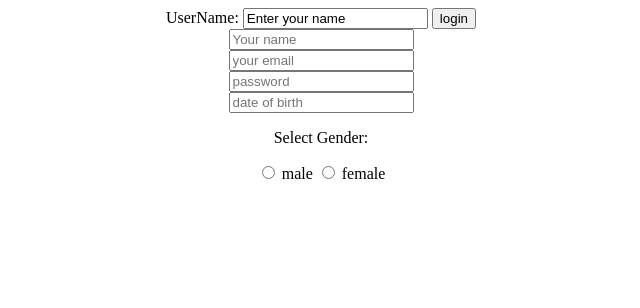
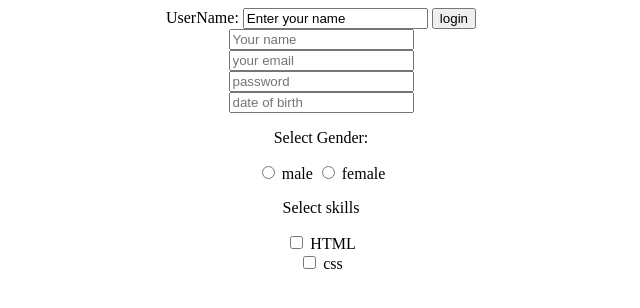
Before and after one commit to MalleswariGoda03/git, a plain HTML site: page forms.html in a window 1280 px wide. Shown: the whole page, without its empty margins (319-959 px from the left). Drawn offline with Linux system fonts and the light colour scheme.

Commit message:
Add files via upload

```diff
--- a/forms.html
+++ b/forms.html
@@ -50,5 +50,17 @@
             </center>
         </div>
     </div>
+    <div>
+        <center>
+            <form>
+                <p>Select skills</p>
+                <input type="checkbox" name ="skills" value="html">
+                <label>HTML</label><br>
+                <input type="checkbox" id="css"name ="skills"value="css">
+                <label>css</label><br>
+            </form>
+        </center>
+    </div>
+
 </body>
 </html>
```
